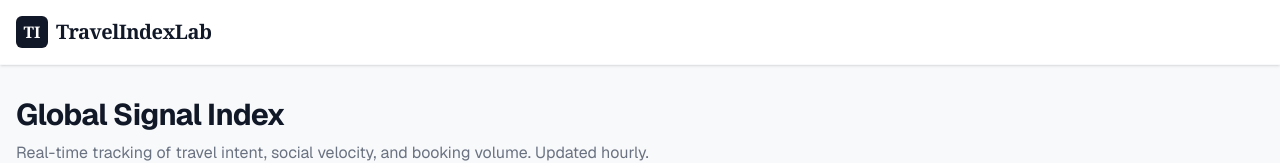
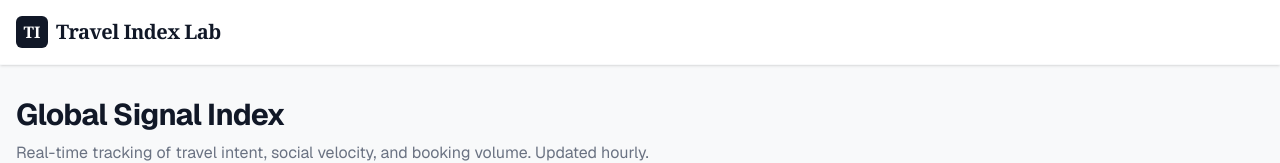
Before and after one commit to petarceklic/TravelIndexLab, a Next.js app: page / in a window 1280 px wide. Shown: the top 163 px of the page. Built offline with nearby package versions, Linux system fonts and the light colour scheme; no server answers; the database is empty.

Commit message:
style: update brand name spacing in header

```diff
--- a/components/NavBar.tsx
+++ b/components/NavBar.tsx
@@ -14,7 +14,7 @@ export function NavBar() {
                         TI
                     </div>
                     <span className="font-serif font-bold text-xl tracking-tight text-obsidian hidden sm:block">
-                        TravelIndexLab
+                        Travel Index Lab
                     </span>
                 </div>
 
```
